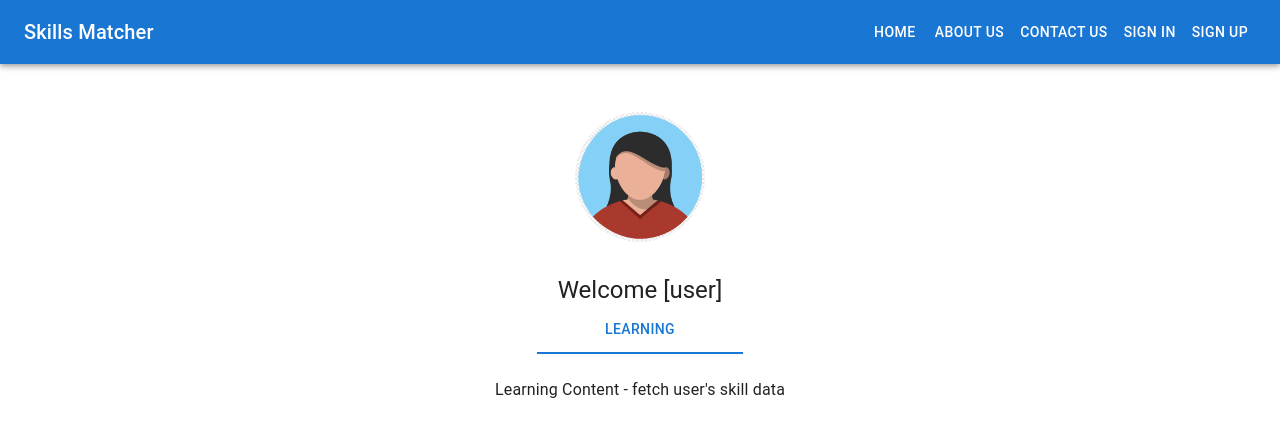
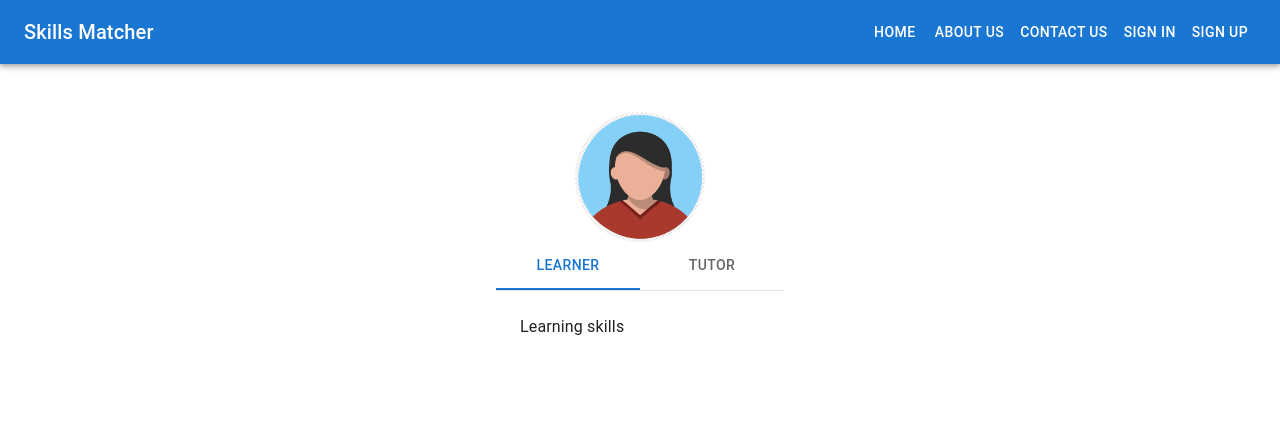
Before and after one commit to putto11262002/skill-matcher-user-ui, a Next.js app in the folder user-client/: page /user-homepage in a window 1280 px wide. Shown: the top 436 px of the page. Built offline with nearby package versions, Linux system fonts and the light colour scheme; no server answers.

Commit message:
fix: hidden tab

```diff
--- a/user-client/src/pages/user-homepage/index.jsx
+++ b/user-client/src/pages/user-homepage/index.jsx
@@ -1,11 +1,100 @@
-import React from "react";
-import { Typography, Box, Avatar, Tabs, Tab, Container } from "@mui/material";
-import PropTypes from "prop-types";
-import { useSelector } from "react-redux";
+// import React from "react";
+// import { Typography, Box, Avatar, Tabs, Tab, Container } from "@mui/material";
+// import PropTypes from "prop-types";
+// import { useSelector } from "react-redux";
+
+// function TabPanel(props) {
+//   const { user } = useSelector((state) => state.auth);
+//   const { children, value, index, handleChange, ...other } = props;
+
+//   return (
+//     <div
+//       role="tabpanel"
+//       hidden={value !== index}
+//       id={`simple-tabpanel-${index}`}
+//       aria-labelledby={`simple-tab-${index}`}
+//       {...other}
+//     >
+//       {value === index && (
+//         <Box sx={{ p: 3 }}>
+//           <Typography>{children}</Typography>
+//         </Box>
+//       )}
+//     </div>
+//   );
+// }
+
+// TabPanel.propTypes = {
+//   children: PropTypes.node,
+//   index: PropTypes.number.isRequired,
+//   value: PropTypes.number.isRequired,
+//   handleChange: PropTypes.func.isRequired,
+// };
+
+// function a11yProps(index) {
+//   return {
+//     id: `simple-tab-${index}`,
+//     "aria-controls": `simple-tabpanel-${index}`,
+//   };
+// }
+
+// export default function BasicTabs() {
+//   const { user } = useSelector((state) => state.auth);
+//   const [value, setValue] = React.useState(0);
+
+//   const handleChange = (event, newValue) => {
+//     setValue(newValue);
+//   };
+
+//   return (
+//     <Box
+//       sx={{ display: "flex", flexDirection: "column", alignItems: "center" }}
+//     >
+//       <Avatar src="/images/1.png" sx={{ width: 130, height: 130, mt: 4 }} />
+//       {/*<Typography variant="h6" mt={2}>Name: {user.firstName}</Typography>
+//       <Typography variant="h6">Email: {user.email}</Typography>
+//       <Typography variant="h6">Username: {user.username}</Typography>*/}
+//       <Box sx={{ width: "100%", mt: 4 }}>
+//         <Box
+//           sx={{
+//             display: "flex",
+//             flexDirection: "column",
+//             alignItems: "center",
+//           }}
+//         >
+//           <Typography variant="h5">Welcome [user]</Typography>
+//           <Tabs
+//             value={value}
+//             onChange={handleChange}
+//             aria-label="basic tabs example"
+//           >
+//             <Tab label="Learning" {...a11yProps(0)} />
+//             <Tab label="Tutoring" {...a11yProps(1)} />
+//           </Tabs>
+//           <TabPanel value={value} index={0} handleChange={handleChange}>
+//             Learning Content - fetch user&apos;s skill data
+//           </TabPanel>
+//           <TabPanel value={value} index={1} handleChange={handleChange}>
+//             Tutoring Content - fetch user&apos;s tutor data
+//           </TabPanel>
+//         </Box>
+//       </Box>
+//     </Box>
+//   );
+// }
+
+
+import * as React from 'react';
+import PropTypes from 'prop-types';
+import Tabs from '@mui/material/Tabs';
+import Tab from '@mui/material/Tab';
+import Typography from '@mui/material/Typography';
+import Box from '@mui/material/Box';
+import { Stack } from '@mui/material';
+import {Avatar} from "@mui/material"
 
 function TabPanel(props) {
-  const { user } = useSelector((state) => state.auth);
-  const { children, value, index, handleChange, ...other } = props;
+  const { children, value, index, ...other } = props;
 
   return (
     <div
@@ -28,18 +117,16 @@ TabPanel.propTypes = {
   children: PropTypes.node,
   index: PropTypes.number.isRequired,
   value: PropTypes.number.isRequired,
-  handleChange: PropTypes.func.isRequired,
 };
 
 function a11yProps(index) {
   return {
     id: `simple-tab-${index}`,
-    "aria-controls": `simple-tabpanel-${index}`,
+    'aria-controls': `simple-tabpanel-${index}`,
   };
 }
 
-export default function BasicTabs() {
-  const { user } = useSelector((state) => state.auth);
+function UserInfoTab() {
   const [value, setValue] = React.useState(0);
 
   const handleChange = (event, newValue) => {
@@ -47,38 +134,30 @@ export default function BasicTabs() {
   };
 
   return (
-    <Box
-      sx={{ display: "flex", flexDirection: "column", alignItems: "center" }}
-    >
-      <Avatar src="/images/1.png" sx={{ width: 130, height: 130, mt: 4 }} />
-      {/*<Typography variant="h6" mt={2}>Name: {user.firstName}</Typography>
-      <Typography variant="h6">Email: {user.email}</Typography>
-      <Typography variant="h6">Username: {user.username}</Typography>*/}
-      <Box sx={{ width: "100%", mt: 4 }}>
-        <Box
-          sx={{
-            display: "flex",
-            flexDirection: "column",
-            alignItems: "center",
-          }}
-        >
-          <Typography variant="h5">Welcome [user]</Typography>
-          <Tabs
-            value={value}
-            onChange={handleChange}
-            aria-label="basic tabs example"
-          >
-            <Tab label="Learning" {...a11yProps(0)} />
-            <Tab label="Tutoring" {...a11yProps(1)} />
-          </Tabs>
-          <TabPanel value={value} index={0} handleChange={handleChange}>
-            Learning Content - fetch user&apos;s skill data
-          </TabPanel>
-          <TabPanel value={value} index={1} handleChange={handleChange}>
-            Tutoring Content - fetch user&apos;s tutor data
-          </TabPanel>
-        </Box>
+    <Box sx={{   width: '100%', minWidth: '15em' }}>
+      <Box sx={{ borderBottom: 1, borderColor: 'divider' }}>
+        <Tabs value={value} onChange={handleChange} variant='fullWidth' centered aria-label="basic tabs example">
+          <Tab label="Learner" {...a11yProps(0)} />
+          <Tab label="Tutor" {...a11yProps(1)} />
+
+        </Tabs>
       </Box>
+      <TabPanel value={value} index={0}>
+        Learning skills
+      </TabPanel>
+      <TabPanel value={value} index={1}>
+        Tutoring skills
+      </TabPanel>
+
     </Box>
   );
 }
+
+const UserHomePage = () => {
+  return <Stack alignItems='center' sx={{width: '100%'}}>
+   <Avatar src="/images/1.png" sx={{ width: 130, height: 130, mt: 4 }} />
+   <Box maxWidth='md'><UserInfoTab/></Box>
+  </Stack>
+}
+
+export default UserHomePage;
```
